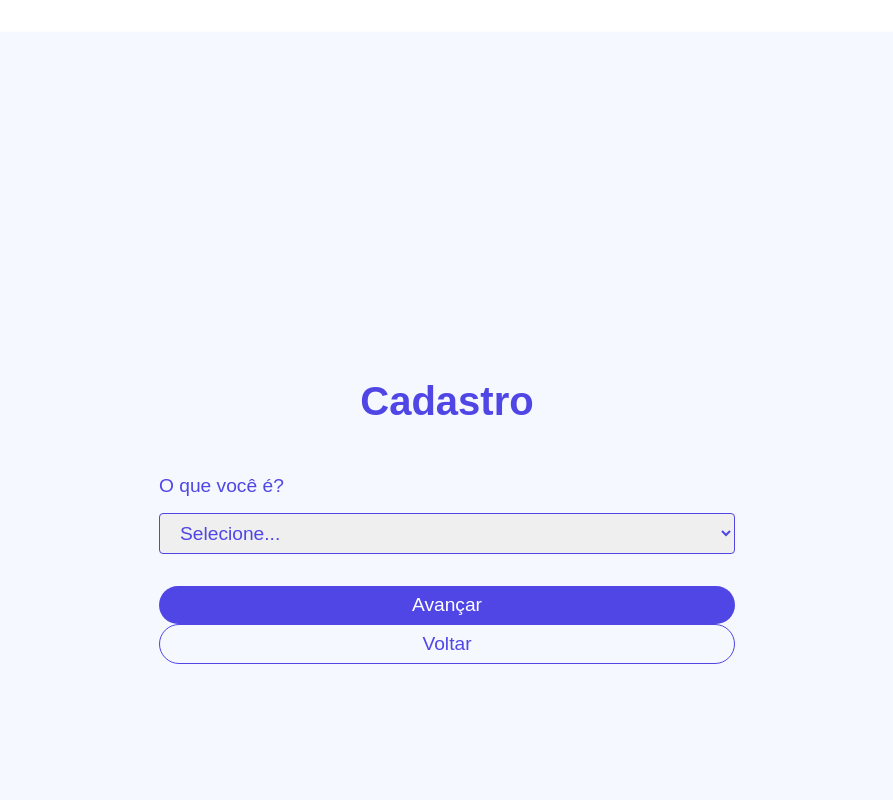
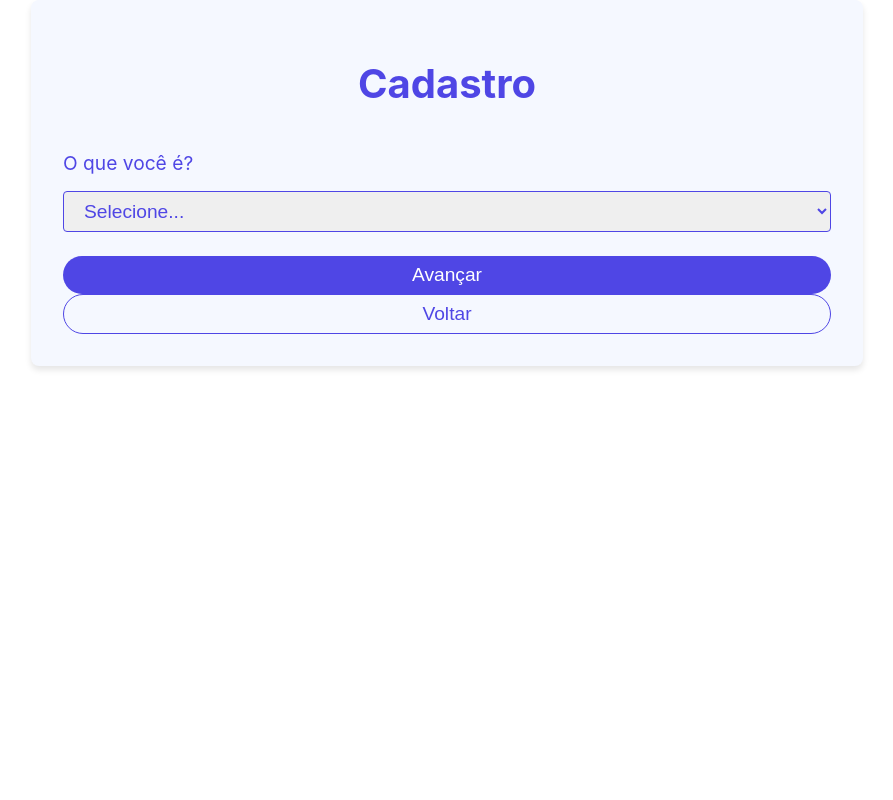
Before and after one commit to IASR19/Jobs-Plataforma, a React (Create React App) app in the folder jobs-plataforma/: page / in a window 1280 px wide. Shown: the top 800 px of the page, without its empty margins (193-1086 px from the left). Built offline with nearby package versions, Linux system fonts and the light colour scheme.

Commit message:
Add Routes

```diff
--- a/jobs-plataforma/src/App.js
+++ b/jobs-plataforma/src/App.js
@@ -1,12 +1,16 @@
 import React from 'react';
-import './App.css';
+import { BrowserRouter as Router, Route } from 'react-router-dom';
 import Cadastro from './components/Cadastro/Cadastro';
+import CadastroCandidato from './components/Cadastro/CadastroCandidato';
+import CadastroRecrutador from './components/Cadastro/CadastroRecrutador';
 
 function App() {
   return (
-    <div className="App">
-      <Cadastro />
-    </div>
+    <Router>
+      <Route path="/" exact component={Cadastro} />
+      <Route path="/cadastro-candidato" exact component={CadastroCandidato} />
+      <Route path="/cadastro-recrutador" exact component={CadastroRecrutador} />
+    </Router>
   );
 }
 
--- a/jobs-plataforma/src/components/Cadastro/Cadastro.css
+++ b/jobs-plataforma/src/components/Cadastro/Cadastro.css
@@ -1,18 +1,20 @@
 .cadastro-container {
   display: flex;
   flex-direction: column;
-  align-items: top;
+  align-items: center;
   background-color: #f5f8ff;
-  padding: 20rem;
+  padding: 2rem;
   box-shadow: 0 4px 6px rgba(0, 0, 0, 0.1);
   border-radius: 8px;
+  width: 80%;
+  margin: 0 auto;
 }
 
 .cadastro-title {
   font-size: 2.5rem;
   font-weight: bold;
   color: #4f46e5;
-  margin-bottom: 2rem;
+  margin-bottom: 1.5rem;
   text-align: center;
 }
 
@@ -37,8 +39,15 @@
   border-radius: 4px;
   border: 1px solid #4f46e5;
   color: #4f46e5;
-  margin-bottom: 2rem;
+  margin-bottom: 1.5rem;
   width: 100%;
+}
+
+.cadastro-buttons {
+  display: flex;
+  flex-direction: column;
+  gap: 1rem;
+  margin-top: 1.5rem;
 }
 
 .cadastro-button {
@@ -46,7 +55,6 @@
   font-size: 1.2rem;
   border-radius: 32px;
   cursor: pointer;
-  margin-right: 1rem;
   width: 100%;
 }
 
@@ -69,3 +77,9 @@
   text-align: center;
   margin-top: 1rem;
 }
+
+@media (min-width: 768px) {
+  .cadastro-container {
+    width: 60%;
+  }
+}
--- a/jobs-plataforma/src/components/Cadastro/Cadastro.js
+++ b/jobs-plataforma/src/components/Cadastro/Cadastro.js
@@ -53,7 +53,6 @@ const Cadastro = () => {
       } else if (opcaoSelecionada === 'RECRUTADOR') {
         history.push('/cadastro-recrutador');
       }
-      // Você também pode adicionar lógica adicional aqui se necessário
     }
   };
 
```
Also changed, not shown: jobs-plataforma/src/components/Cadastro/CadastroCandidato.js (added), jobs-plataforma/src/components/Cadastro/CadastroRecrutador.js (added).
